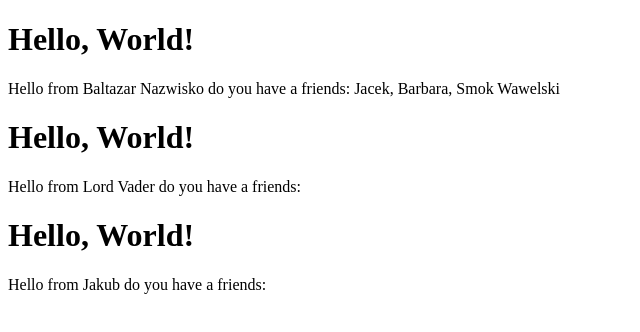
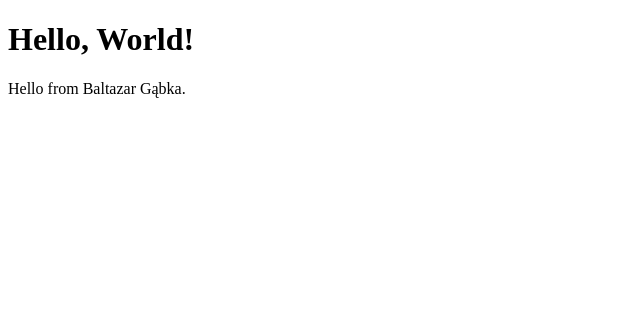
Before and after one commit to jakubhfake/megak-react-app, a React (Create React App) app: page / in a window 1280 px wide. Shown: the top 332 px of the page, without its empty margins (0-640 px from the left). Built offline with nearby package versions, Linux system fonts and the light colour scheme.

Commit message:
Using props in REACT

```diff
--- a/src/App.js
+++ b/src/App.js
@@ -2,11 +2,11 @@ import React, {Component} from 'react';
 import './App.css';
 
 export const App = (props) => {
-    const {name, lastName, friends} = props
+    const {person} = props
     return (
         <>
             <h1>Hello, World!</h1>
-            <p>Hello from {name} {lastName} do you have a friends:  {friends}</p>
+            <p>Hello from {person.name} {person.lastName}.</p>
         </>
     );
 }
--- a/src/index.js
+++ b/src/index.js
@@ -2,19 +2,17 @@ import React from 'react';
 import {App} from "./App";
 import {render} from 'react-dom';
 
-const name = 'Baltazar';
-const friends = ['Jacek', 'Barbara', 'Smok Wawelski'];
+const person = {
+    name: 'Baltazar',
+    lastName: 'Gąbka',
+    age: 123,
+};
 
 render(
     <>
         <App
-            name={name}
-            lastName="Nazwisko"
-            age={20}
-            friends={friends.join(', ')}
+            person={person}
         />
-        <App name="Lord Vader"/>
-        <App name="Jakub"/>
     </>,
     document.getElementById('root'),
 );
```
